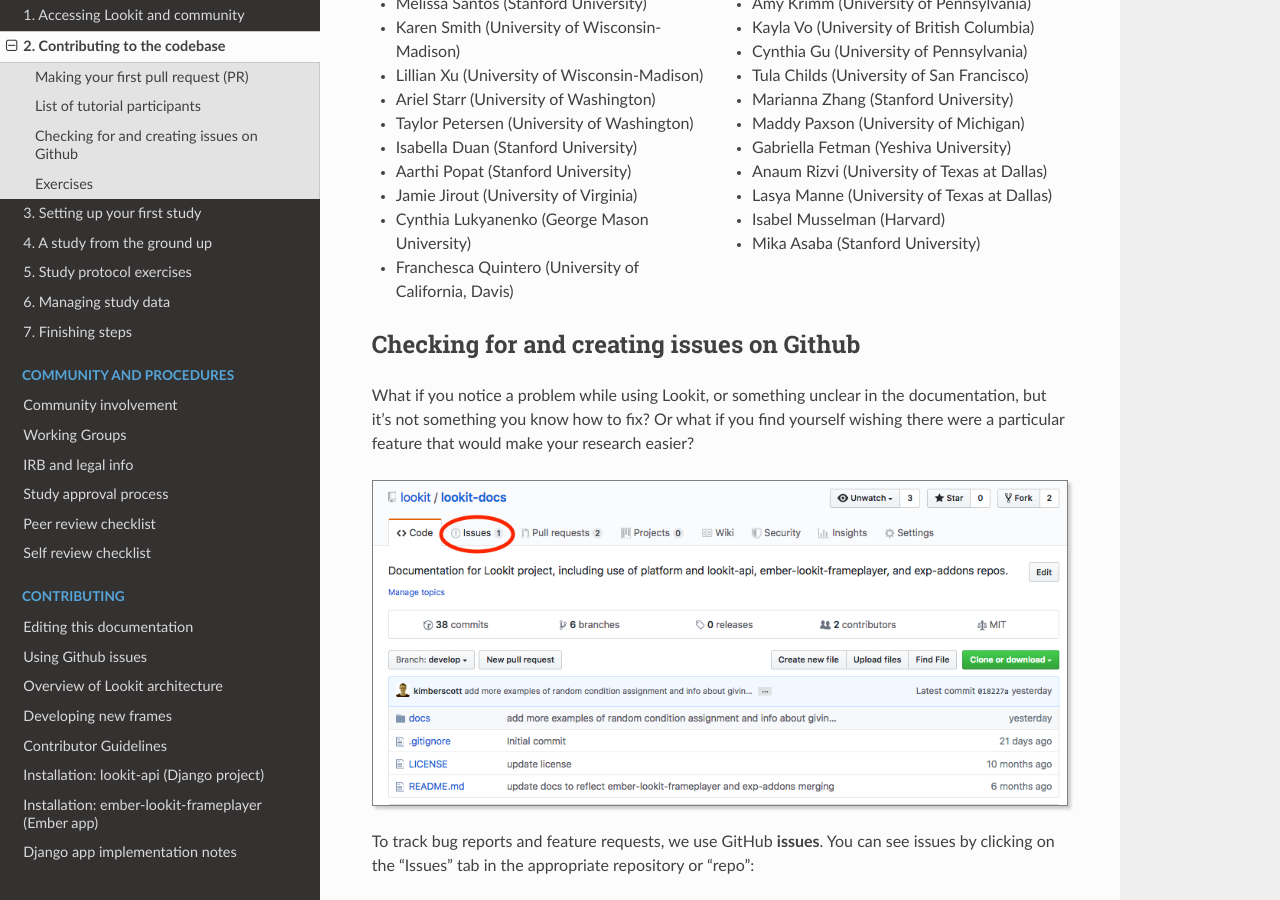
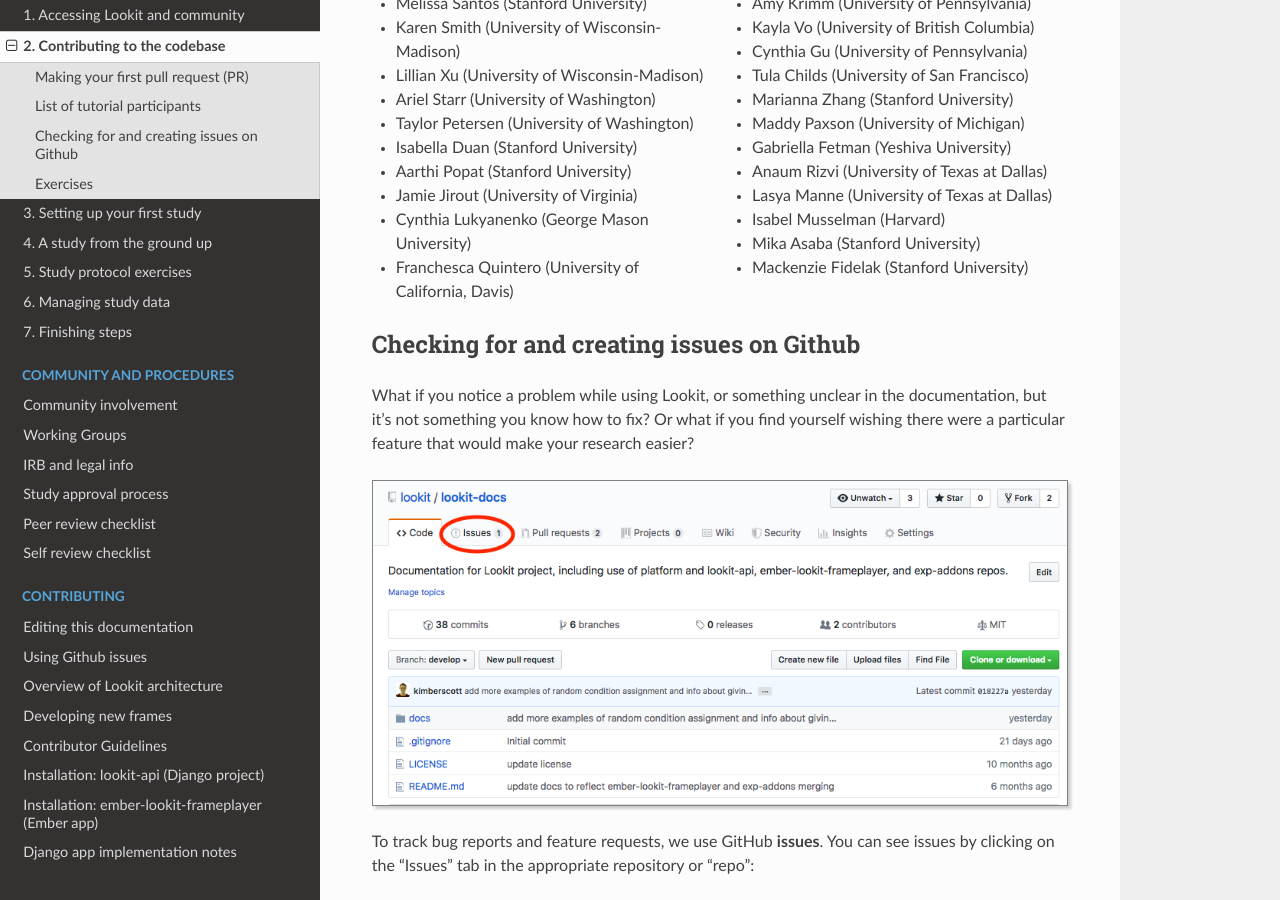
Before and after one commit to lookit/lookit-docs, a Sphinx documentation site: the page built from docs/source/tutorial-contributing.rst, in a window 1280 px wide and 900 px high, scrolled down 6489 px. Built offline with Sphinx 7.4.7 and the Read the Docs theme 2.0.0, drawn with Linux system fonts in a browser that asks for light colours.

Commit message:
Add tutorial participant to list

```diff
--- a/docs/source/tutorial-contributing.rst
+++ b/docs/source/tutorial-contributing.rst
@@ -229,6 +229,7 @@
 - Lasya Manne (University of Texas at Dallas)
 - Isabel Musselman (Harvard)
 - Mika Asaba (Stanford University)
+- Mackenzie Fidelak (Stanford University)
 
 .. _Github issues overview:
 
```
